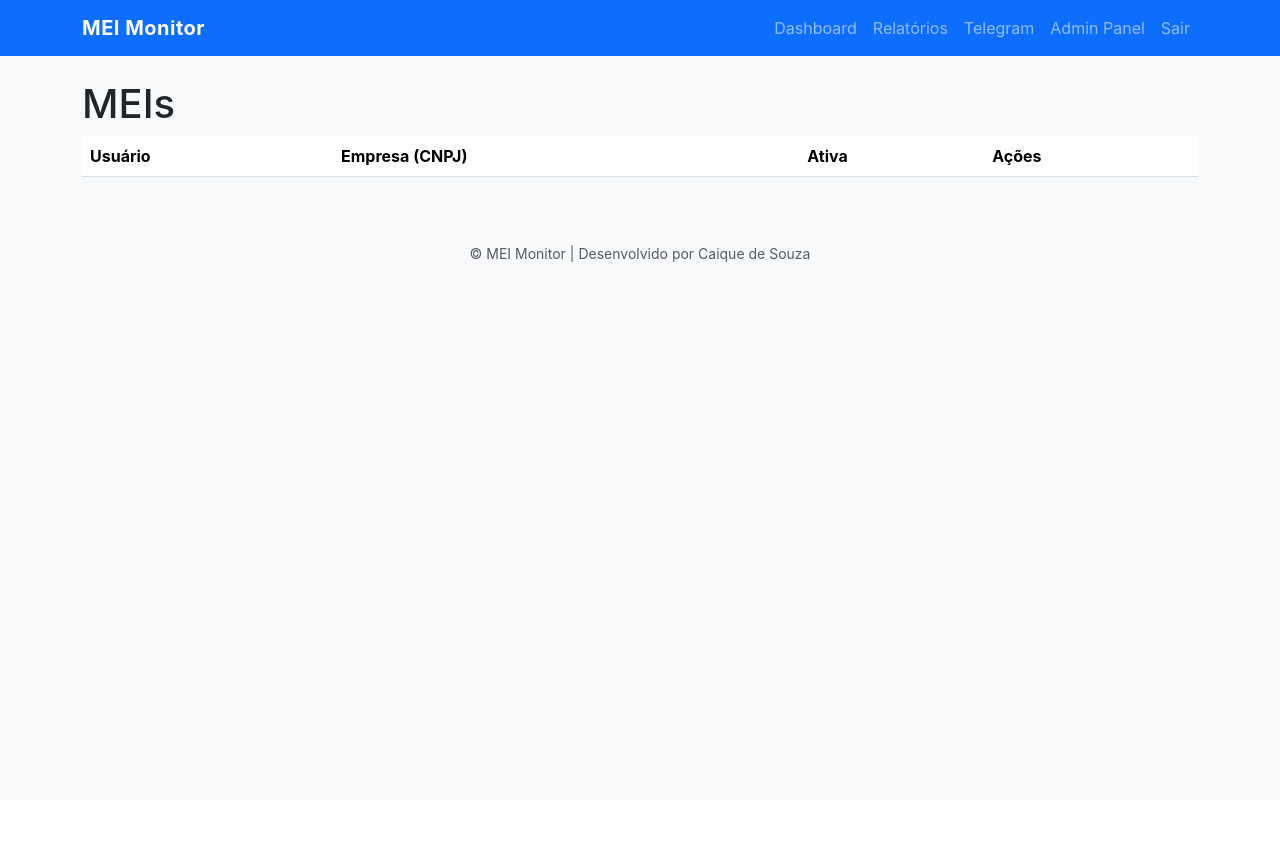
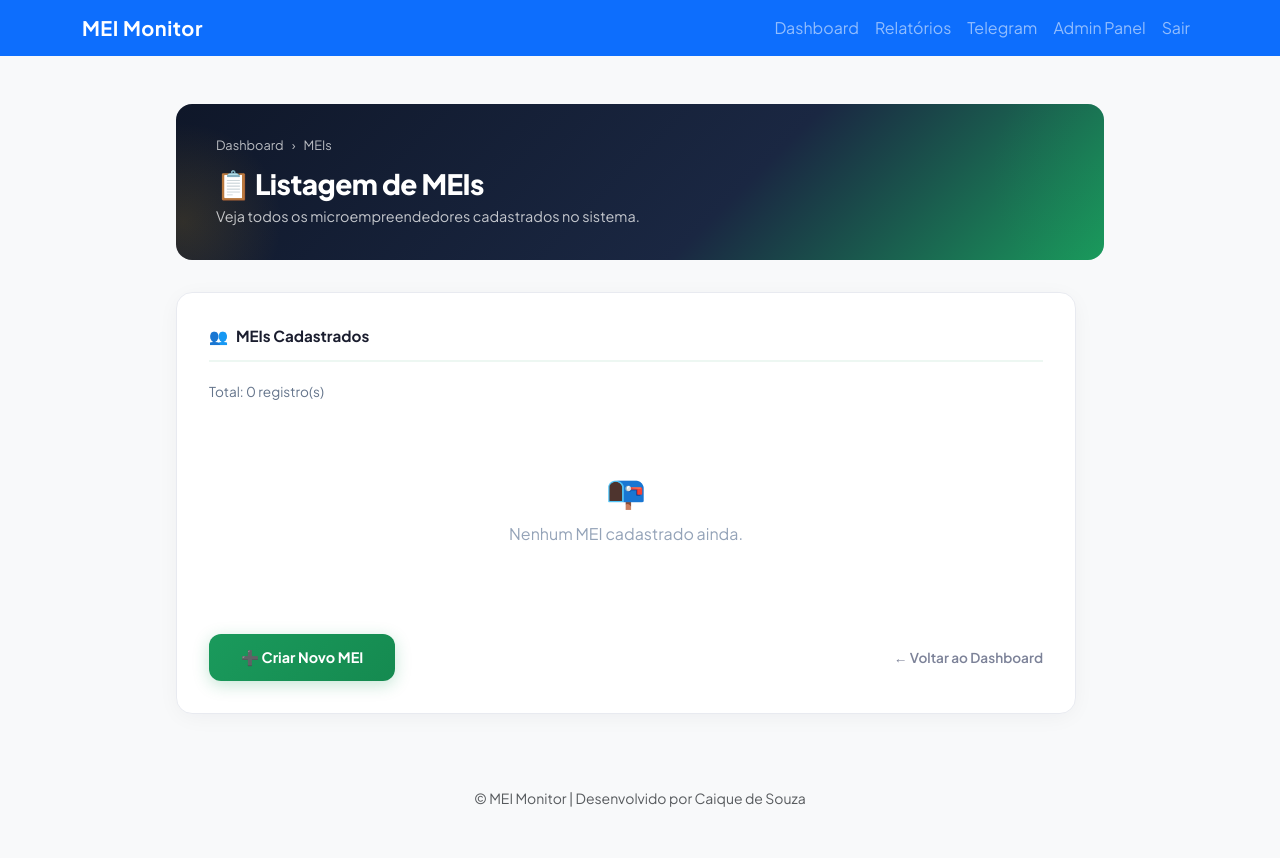
Before and after one commit to 95Caique/mei_monitor, a Django app: page /admin-panel/users/ in a window 1280 px wide. Before the commit the page ends 262 px from the top, so only its background shows below. Run offline with Django 5.2, Linux system fonts and the light colour scheme; the visitor is signed in with stand-in values (Sample User, id 1); data comes from the database, SQL or seed files in the repository; lists and menus that the app fills with data are empty.

Commit message:
FIX: Refatoração da tela de listar usuários

```diff
--- a/static/css/create_invoice.css
+++ b/static/css/create_invoice.css
@@ -74,8 +74,12 @@ body { font-family: 'Plus Jakarta Sans', sans-serif; background: var(--bg); colo
 .step-line { flex: 0 0 2rem; height: 2px; background: var(--border); margin: 0 0.25rem; }
 .step-line.done { background: var(--primary); }
 
-.form-grid { display: grid; grid-template-columns: 1.4fr 1fr; gap: 1.5rem; align-items: start; }
+form-grid {
+  grid-template-columns: 1.4fr 1fr;
+  gap: 1.5rem;
+  align-items: start;
 
+ }
 /* ---------- CARD ---------- */
 
 .form-card {
--- a/templates/admin_panel/users_list.html
+++ b/templates/admin_panel/users_list.html
@@ -1,28 +1,143 @@
+{# ===== users_list.html — Reutiliza CSS do create_invoice ===== #}
 {% extends "base.html" %}
+{% load static %}
+
+{% block title %}Listar MEIs - MEI Monitor{% endblock %}
+
+{% block extra_css %}
+<link rel="stylesheet" href="{% static 'css/create_invoice.css' %}">
+<style>
+    .mei-table { width:100%; border-collapse:separate; border-spacing:0; }
+    .mei-table thead th {
+      background: var(--bg-tertiary, #f0f4f3);
+      padding: 0.85rem 1.2rem;
+      text-align: left;
+      font-size: 0.75rem;
+      font-weight: 700;
+      text-transform: uppercase;
+      letter-spacing: 0.06em;
+      color: var(--text-secondary, #64748b);
+      border-bottom: 2px solid var(--border-color, #e2e8f0);
+    }
+    .mei-table thead th:first-child { border-radius: 12px 0 0 0; }
+    .mei-table thead th:last-child  { border-radius: 0 12px 0 0; }
+    .mei-table tbody td {
+      padding: 1rem 1.2rem;
+      font-size: 0.9rem;
+      color: var(--text-primary, #1e293b);
+      border-bottom: 1px solid var(--border-color, #e2e8f0);
+      vertical-align: middle;
+    }
+    .mei-table tbody tr { transition: background 0.2s; }
+    .mei-table tbody tr:hover { background: var(--bg-tertiary, #f0fdf4); }
+    .badge-active {
+      display:inline-flex; align-items:center; gap:4px;
+      padding: 4px 12px; border-radius: 20px; font-size: 0.78rem; font-weight: 600;
+    }
+    .badge-active.yes { background:#dcfce7; color:#15803d; }
+    .badge-active.no  { background:#fee2e2; color:#dc2626; }
+    .badge-active .dot { width:6px; height:6px; border-radius:50%; }
+    .badge-active.yes .dot { background:#22c55e; }
+    .badge-active.no  .dot { background:#ef4444; }
+    .action-link {
+      display:inline-flex; align-items:center; gap:4px;
+      padding: 6px 14px; border-radius: 8px; font-size: 0.8rem;
+      font-weight: 600; text-decoration: none; transition: all 0.2s;
+    }
+    .action-edit   { background:#eff6ff; color:#2563eb; }
+    .action-edit:hover { background:#dbeafe; }
+    .action-toggle { background:#fef3c7; color:#d97706; }
+    .action-toggle:hover { background:#fde68a; }
+    .table-empty {
+      text-align:center; padding:3rem; color: var(--text-secondary, #94a3b8);
+    }
+    .table-count {
+      font-size:0.85rem; color: var(--text-secondary, #64748b);
+      margin-bottom:1rem;
+    }
+</style>
+{% endblock %}
 
 {% block content %}
-<h1>MEIs</h1>
-<table class="table">
+<div class="invoice-page">
+
+
+    <div class="invoice-hero">
+        <div class="hero-content">
+            <div class="hero-breadcrumb">
+                <a href="{% url 'dashboard' %}">Dashboard</a>
+                <span>›</span>
+                <span>MEIs</span>
+            </div>
+            <h1>📋 Listagem de MEIs</h1>
+            <p class="hero-sub">Veja todos os microempreendedores cadastrados no sistema.</p>
+        </div>
+    </div>
+
+    <div class="form">
+        <div class="form-card">
+            <div class="form-section-title">
+                <span>👥</span> MEIs Cadastrados
+            </div>
+
+            <p class="table-count">Total: {{ users_with_empresas|length }} registro(s)</p>
+
+            {% if users_with_empresas %}
+            <div style="overflow-x:auto; border-radius:12px; border:1px solid var(--border-color, #e2e8f0);">
+                <table class="mei-table">
                     <thead>
                     <tr>
                         <th>Usuário</th>
                         <th>Empresa (CNPJ)</th>
-        <th>Ativa</th>
+                        <th>Status</th>
                         <th>Ações</th>
                     </tr>
                     </thead>
                     <tbody>
                     {% for item in users_with_empresas %}
                     <tr>
-        <td>{{ item.user.username }}</td>
-        <td>{% if item.empresa %}{{ item.empresa.razao_social }} ({{ item.empresa.cnpj }}){% else %}-{% endif %}</td>
-        <td>{{ item.user.is_active }}</td>
+                        <td><strong>{{ item.user.username }}</strong></td>
                         <td>
-            <a href="{% url 'adminpanel:user_edit' item.user.id %}">Editar</a> |
-            <a href="{% url 'adminpanel:user_toggle' item.user.id %}">Ativar/Desativar</a>
+                            {% if item.empresa %}
+                            {{ item.empresa.razao_social }}<br>
+                            <small style="color:var(--text-secondary,#64748b)">{{ item.empresa.cnpj }}</small>
+                            {% else %}
+                            <span style="color:#94a3b8">—</span>
+                            {% endif %}
+                        </td>
+                        <td>
+                            {% if item.user.is_active %}
+                            <span class="badge-active yes"><span class="dot"></span> Ativo</span>
+                            {% else %}
+                            <span class="badge-active no"><span class="dot"></span> Inativo</span>
+                            {% endif %}
+                        </td>
+                        <td>
+                            <a href="{% url 'adminpanel:user_edit' item.user.id %}" class="action-link action-edit">✏️
+                                Editar</a>
+                            <a href="{% url 'adminpanel:user_toggle' item.user.id %}" class="action-link action-toggle">
+                                {% if item.user.is_active %}🔒 Desativar{% else %}🔓 Ativar{% endif %}
+                            </a>
                         </td>
                     </tr>
                     {% endfor %}
                     </tbody>
                 </table>
+            </div>
+            {% else %}
+            <div class="table-empty">
+                <p style="font-size:2rem; margin-bottom:0.5rem;">📭</p>
+                <p>Nenhum MEI cadastrado ainda.</p>
+            </div>
+            {% endif %}
+
+            <div style="margin-top:1.5rem; display:flex; gap:1rem;">
+                <a href="{% url 'adminpanel:user_create' %}" class="btn-submit"
+                   style="text-align:center; text-decoration:none;">
+                    ➕ Criar Novo MEI
+                </a>
+                <a href="{% url 'dashboard' %}" class="btn-back" style="text-align:center;">← Voltar ao Dashboard</a>
+            </div>
+        </div>
+    </div>
 {% endblock %}
```
Also changed, not shown: templates/dashboard/home.html (+6 -6 lines). Lines whose indentation alone changed are shown as unchanged.
